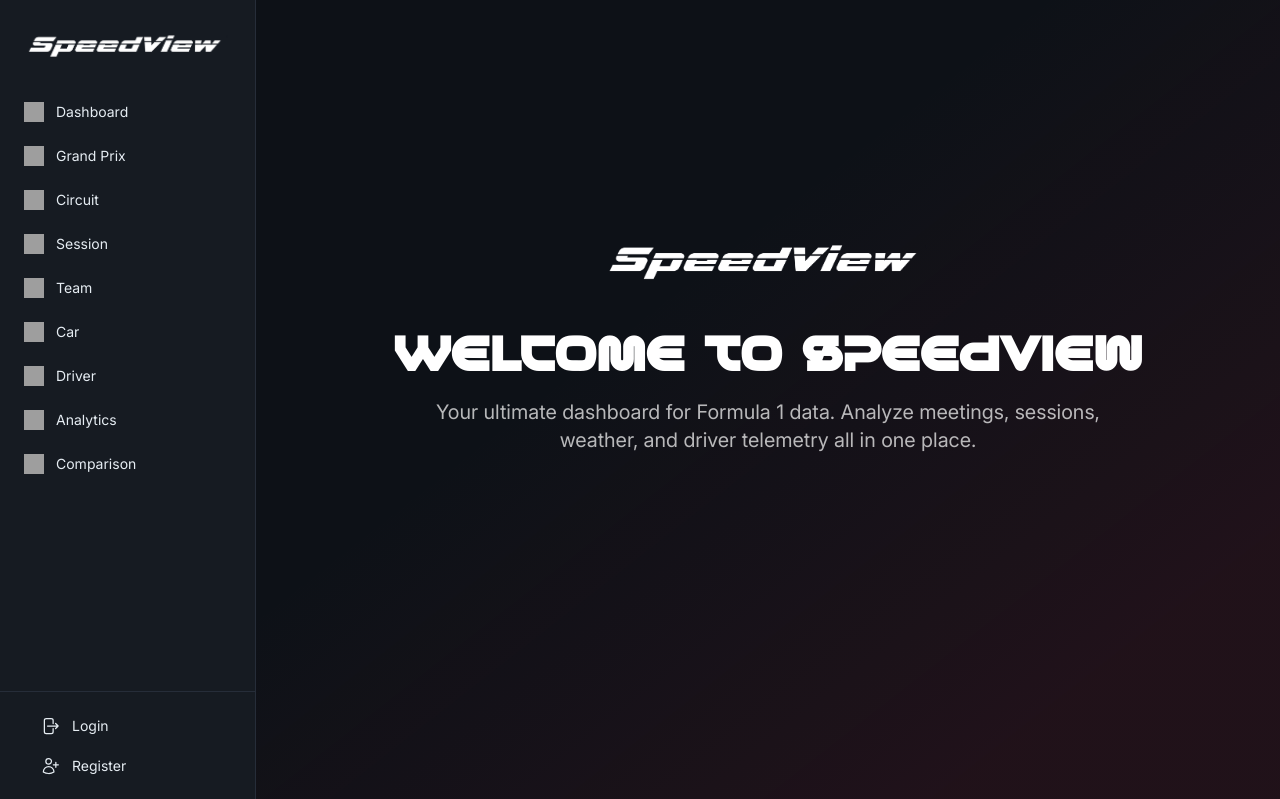
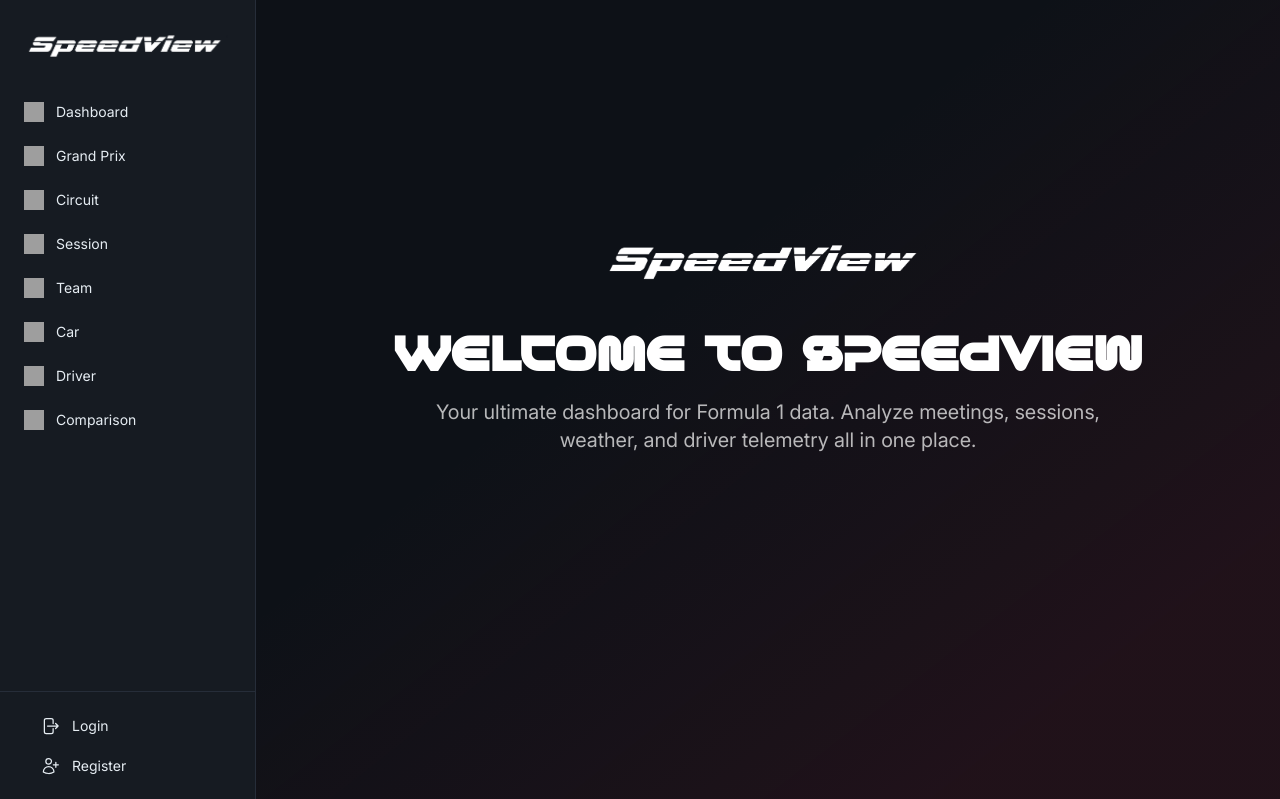
Before and after one commit to Formula-404/SpeedView, a Django app: page / in a window 1280 px wide. Shown: the top 799 px of the page. Run offline with Django 5.2, Linux system fonts and the light colour scheme; some libraries are stand-ins or nearby versions; grey boxes are pictures that could not be loaded.

Commit message:
fix/Minor styling adjustment

```diff
--- a/apps/car/templates/all_cars.html
+++ b/apps/car/templates/all_cars.html
@@ -39,7 +39,7 @@
 {% endblock meta %}
 
 {% block content %}
-<div class="px-6 py-10 pb-24 md:px-12">
+<div class="px-12 py-12 pb-24 md:px-12">
     <div class="flex flex-col gap-6 md:flex-row md:items-center md:justify-between">
         <div>
             <div class="text-sm text-white/60 tracking-wide mb-3 space-x-2">
--- a/main/templates/index.html
+++ b/main/templates/index.html
@@ -36,6 +36,9 @@
         <!-- 1. Header (Judul + Search Bar) -->
         <div class="flex justify-between items-center mb-6">
             <div>
+                <div class="text-sm text-white/60 tracking-wide mb-3 space-x-2">
+                    <a class="text-white" href="{% url 'main:show_main' %}">Home</a>
+                </div>
                 <h1 class="text-5xl font-bold text-white" style="font-family: Alphacorsa, Inter, sans-serif;">
                     DASHBOARD
                 </h1>
--- a/templates/sidebar.html
+++ b/templates/sidebar.html
@@ -55,10 +55,6 @@
             <a href="/driver/" class="nav-link flex items-center px-6 py-2.5 text-sm font-medium transition-colors duration-200 hover:bg-gray-700/50">
                 <img src="https://img.icons8.com/?size=100&id=3049&format=png&color=FFFFFF" class="w-5 h-5 mr-3">
                 Driver
-            </a>
-            <a href="{% url 'main:show_main' %}#Analytics" class="nav-link flex items-center px-6 py-2.5 text-sm font-medium transition-colors duration-200 hover:bg-gray-700/50">
-                <img src="https://img.icons8.com/?size=100&id=csjpSTsBVouU&format=png&color=FFFFFF" class="w-5 h-5 mr-3">
-                Analytics
             </a>
             <a href="/comparison/" class="nav-link flex items-center px-6 py-2.5 text-sm font-medium transition-colors duration-200 hover:bg-gray-700/50">
                 <img src="https://img.icons8.com/?size=100&id=26122&format=png&color=FFFFFF" class="w-5 h-5 mr-3">
```
Also changed, not shown: main/templates/main.html (deleted).
